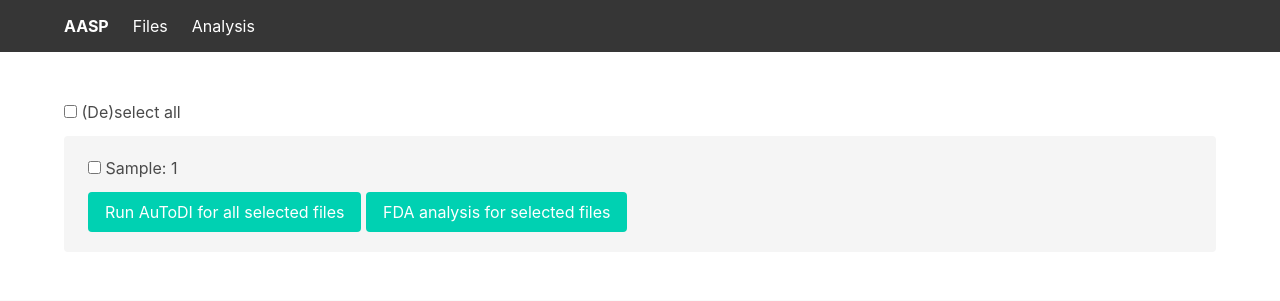
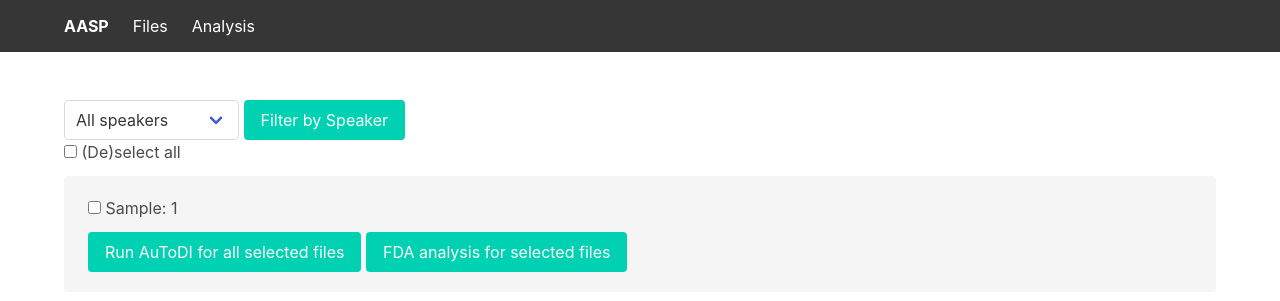
Before and after one commit to UUDigitalHumanitieslab/AASP, a Django app: template analyze/templates/analyze/overview_files.html in a window 1280 px wide. Shown: the top 301 px of the page. Run offline with Django 3.2, Linux system fonts and the light colour scheme; tables that the repository leaves empty hold one stand-in row (values such as "Sample post"); the template is opened without the code that fills it: values that come from a table or form of the project are taken from there, most other values are stand-ins (such as "Sample title", 1, 10 or a date in 2020); some libraries are stand-ins or nearby versions.

Commit message:
Add speaker filter

```diff
--- a/analyze/templates/analyze/overview_files.html
+++ b/analyze/templates/analyze/overview_files.html
@@ -13,6 +13,20 @@
 {% endblock %}
 
 {% block content %}
+    {% if speaker_list %}
+        <form method="get">
+            <div class="select">
+                <select name="speaker">
+                    <option value="all">All speakers</option>
+                    {% for speaker in speaker_list %}
+                        <option value="{{speaker}}" {% if speaker == sel_speaker %}selected="selected"{% endif %}>{{speaker}}</option>
+                    {% endfor %}
+                </select>
+            </div>
+            <input class="button is-primary" type="submit" value="Filter by Speaker">
+        </form>
+    {% endif %}
+
     {% if item_list %}
         <div class="field">
             <input type="checkbox" onchange="toggleAll(checked)"> (De)select all
```
Also changed, not shown: analyze/views.py (+23 -12 lines). Lines whose indentation alone changed are shown as unchanged.
